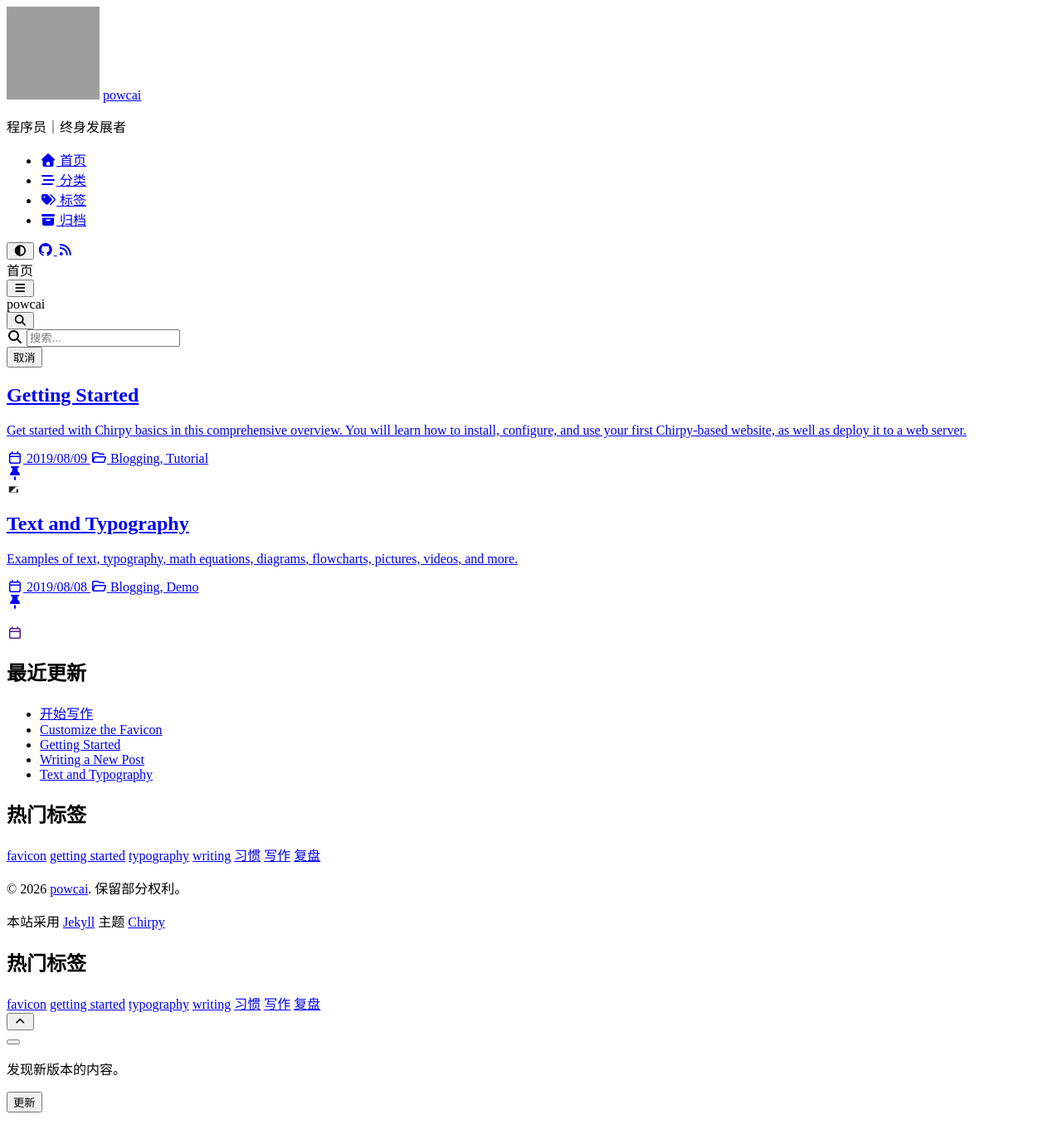
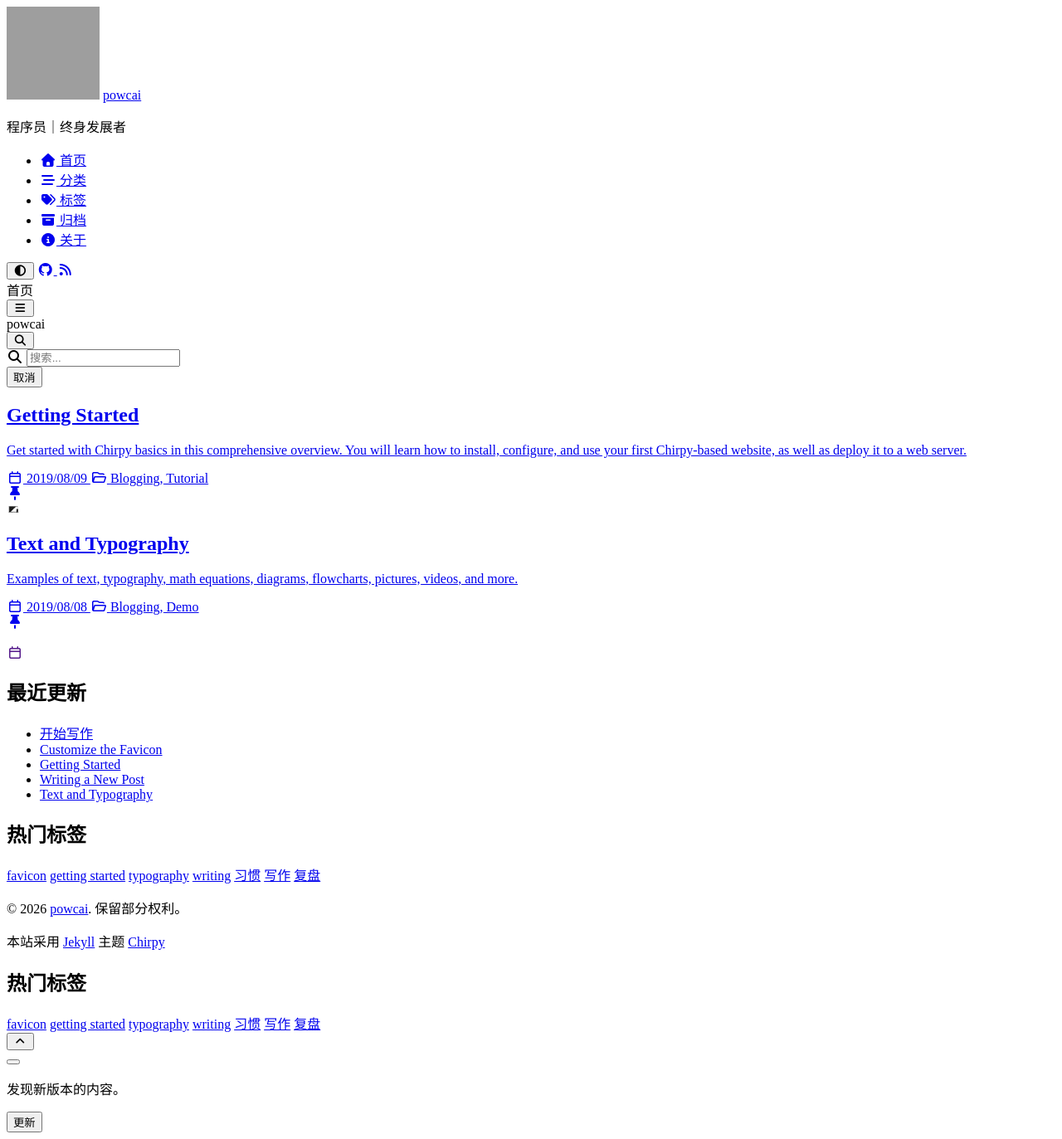
Before and after one commit to powcai001/powcai001.github.io, a Jekyll site: the page built from index.html, in a window 1280 px wide. Shown: the whole page at 83% size. Built offline with Jekyll 4.4.1, drawn with Linux system fonts in a browser that asks for light colours; cached includes are drawn as plain includes; nearby versions of some CDN libraries; before the commit the page ends 1349 px from its top, so only the background shows below that; grey boxes are pictures that could not be loaded.

Commit message:
Update 'about.md' to include title and permalink for improved navigation

```diff
--- a/_tabs/about.md
+++ b/_tabs/about.md
@@ -1,5 +1,7 @@
 ---
 # the default layout is 'page'
+title: 关于
+permalink: /about/
 icon: fas fa-info-circle
 order: 4
 ---
```
